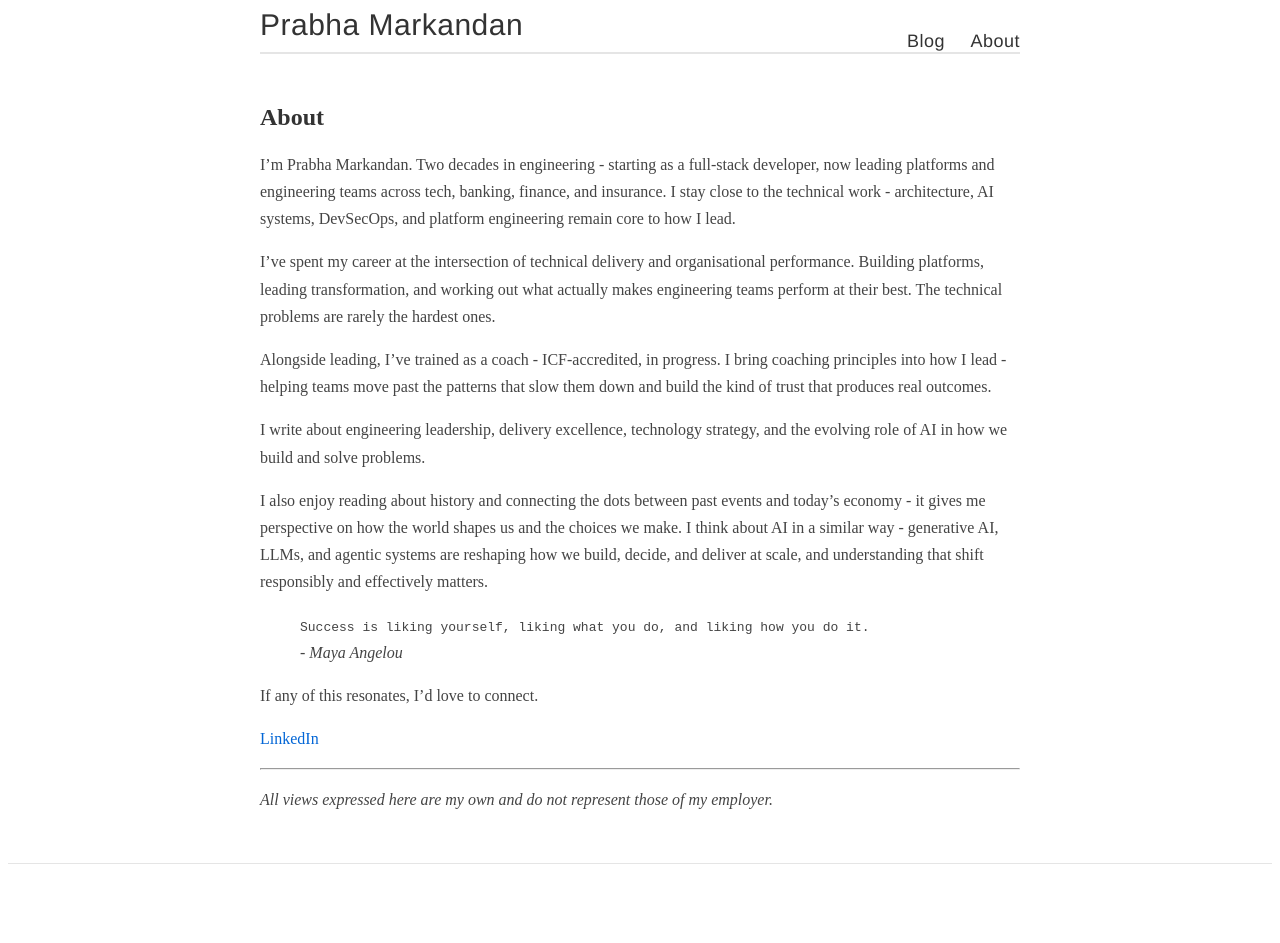
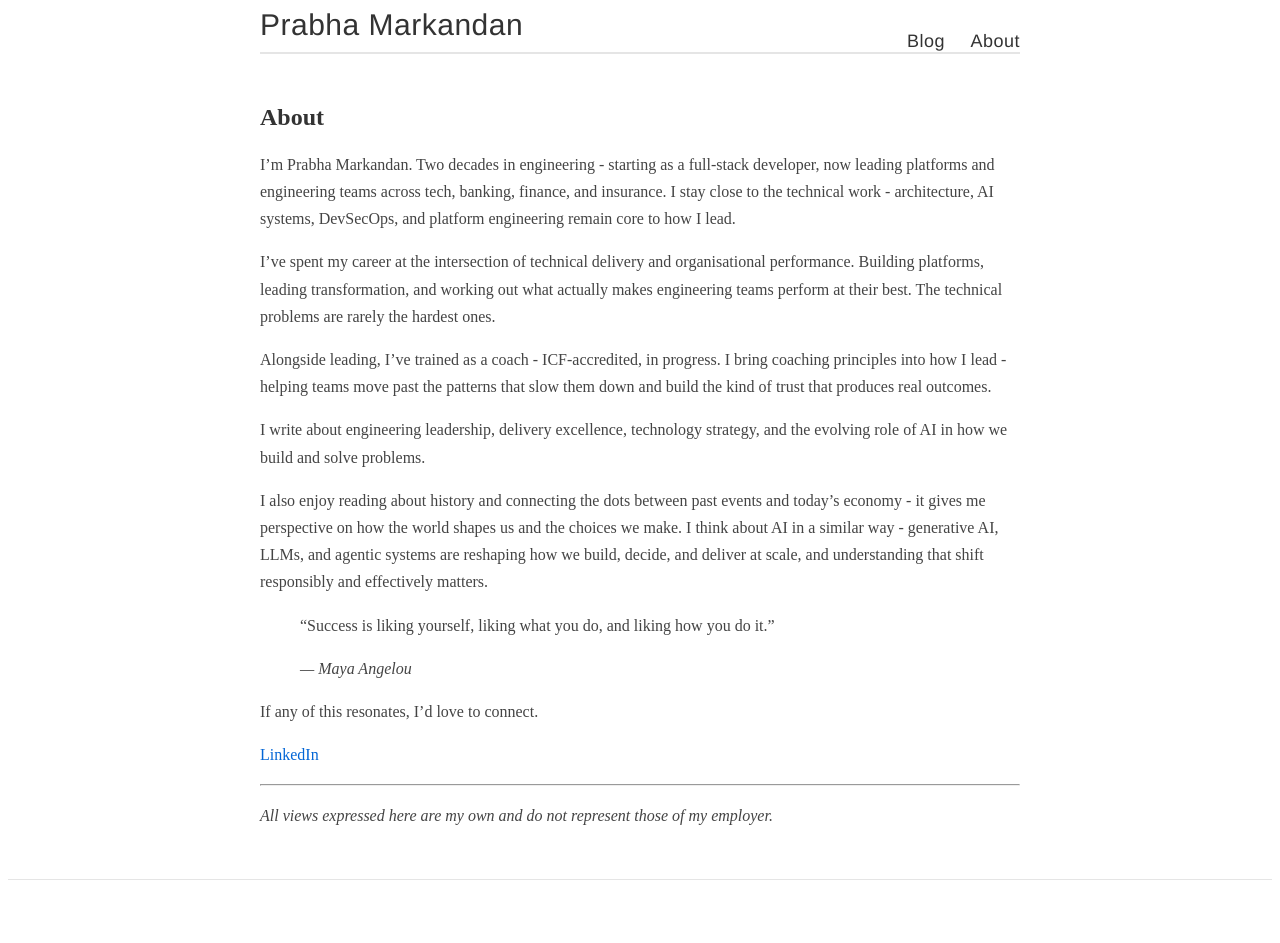
Before and after one commit to prabhamarkandan/prabhamarkandan.github.io, a Jekyll site: the page built from about.md, in a window 1280 px wide. Built offline with Jekyll 4.4.1, drawn with Linux system fonts in a browser that asks for light colours.

```diff
--- a/about.md
+++ b/about.md
@@ -14,8 +14,9 @@ I write about engineering leadership, delivery excellence, technology strategy,
 
 I also enjoy reading about history and connecting the dots between past events and today's economy - it gives me perspective on how the world shapes us and the choices we make. I think about AI in a similar way - generative AI, LLMs, and agentic systems are reshaping how we build, decide, and deliver at scale, and understanding that shift responsibly and effectively matters.
 
-> `Success is liking yourself, liking what you do, and liking how you do it.`
-> *- Maya Angelou*
+> "Success is liking yourself, liking what you do, and liking how you do it."
+>
+> *— Maya Angelou*
 
 If any of this resonates, I'd love to connect.
 
```
